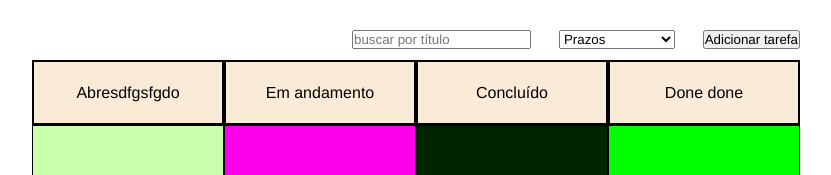
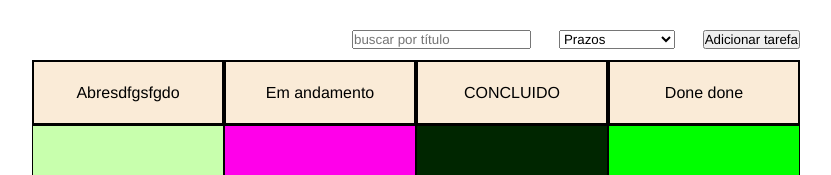
Before and after one commit to bito132/desafio-cyrrus, an Angular app: page / in a window 1280 px wide. Shown: the top 175 px of the page, without its empty margins (224-1055 px from the left). Built offline with nearby package versions, Linux system fonts and the light colour scheme.

Commit message:
CONCLUIDO

```diff
--- a/src/app/componentes/coluna-kanban/coluna-kanban.component.html
+++ b/src/app/componentes/coluna-kanban/coluna-kanban.component.html
@@ -40,7 +40,7 @@
 
     <li class="item-lista">
         <div class="titulo-coluna">
-            Concluído
+            CONCLUIDO
         </div>
         <div class="coluna" id="coluna-3" (dragover) = "arrastando($event)" (drop) = "largar($event, 'concluido')">
 
```
